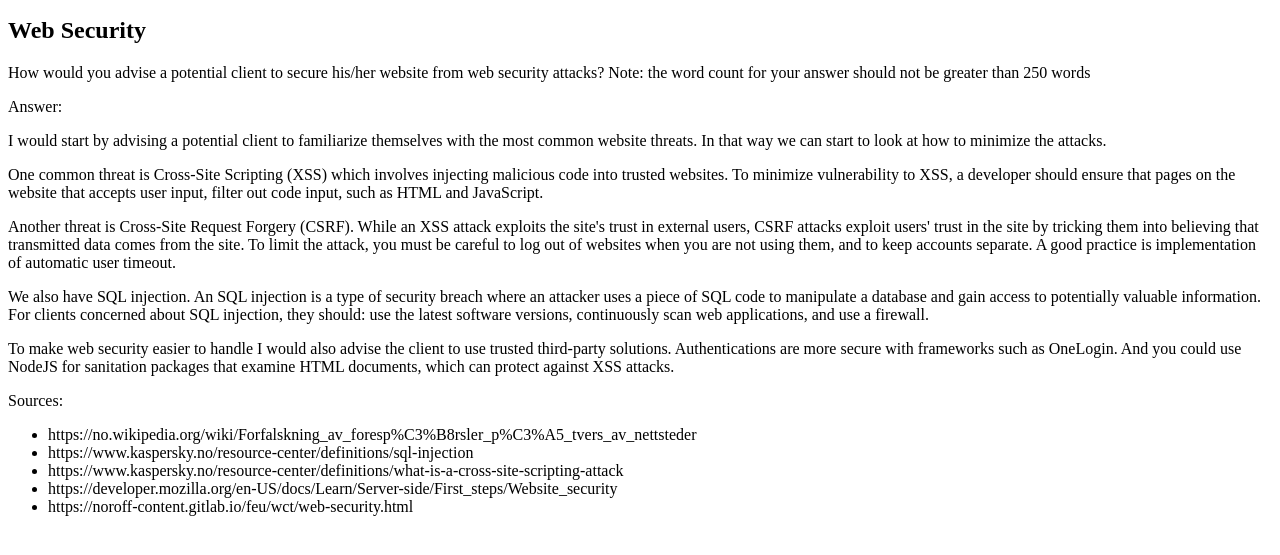
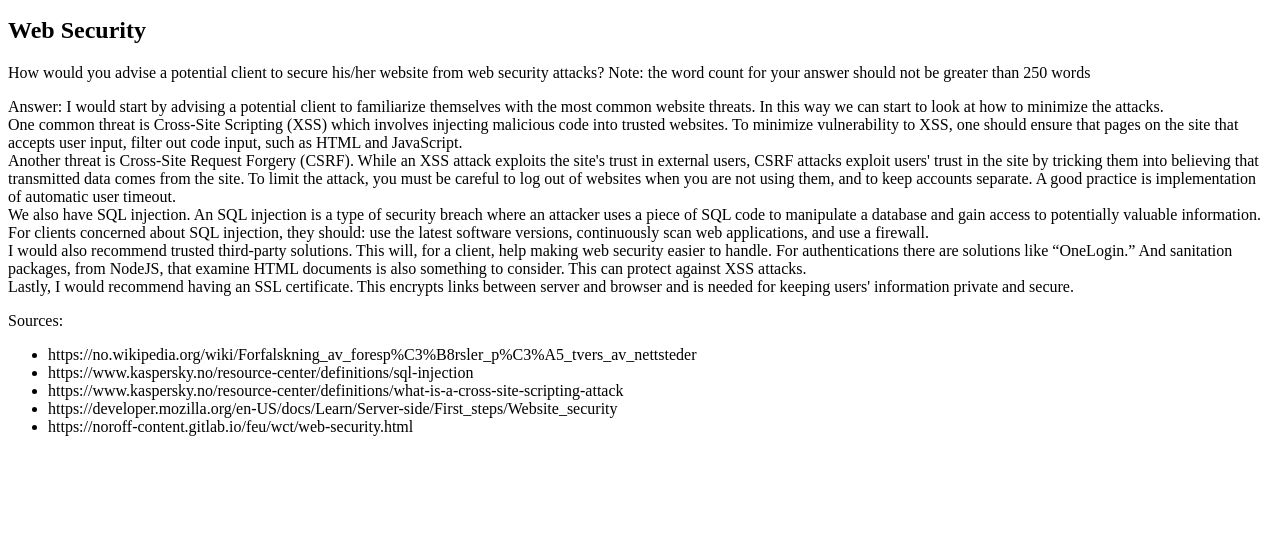
Before and after one commit to Noroff-FEU-Assignments/cross-course-project-SanderNilsen, a plain HTML site: page index.html in a window 1280 px wide. Shown: the part 101-656 px from the top of the page. Drawn offline with Linux system fonts and the light colour scheme.

Commit message:
Update index.html

```diff
--- a/index.html
+++ b/index.html
@@ -12,43 +12,38 @@
       security attacks? Note: the word count for your answer should not be
       greater than 250 words
     </p>
-    <p id="web-security-answer">Answer:</p>
-    <p>
-      I would start by advising a potential client to familiarize themselves
-      with the most common website threats. In that way we can start to look at
-      how to minimize the attacks.
-    </p>
+    <p id="web-security-answer">
+      Answer: I would start by advising a potential client to familiarize
+      themselves with the most common website threats. In this way we can start
+      to look at how to minimize the attacks.<br />
 
-    <p>
       One common threat is Cross-Site Scripting (XSS) which involves injecting
-      malicious code into trusted websites. To minimize vulnerability to XSS, a
-      developer should ensure that pages on the website that accepts user input,
-      filter out code input, such as HTML and JavaScript.
-    </p>
+      malicious code into trusted websites. To minimize vulnerability to XSS,
+      one should ensure that pages on the site that accepts user input, filter
+      out code input, such as HTML and JavaScript.<br />
 
-    <p>
       Another threat is Cross-Site Request Forgery (CSRF). While an XSS attack
       exploits the site's trust in external users, CSRF attacks exploit users'
       trust in the site by tricking them into believing that transmitted data
       comes from the site. To limit the attack, you must be careful to log out
       of websites when you are not using them, and to keep accounts separate. A
-      good practice is implementation of automatic user timeout.
-    </p>
+      good practice is implementation of automatic user timeout.<br />
 
-    <p>
       We also have SQL injection. An SQL injection is a type of security breach
       where an attacker uses a piece of SQL code to manipulate a database and
       gain access to potentially valuable information. For clients concerned
       about SQL injection, they should: use the latest software versions,
-      continuously scan web applications, and use a firewall.
-    </p>
+      continuously scan web applications, and use a firewall.<br />
 
-    <p>
-      To make web security easier to handle I would also advise the client to
-      use trusted third-party solutions. Authentications are more secure with
-      frameworks such as OneLogin. And you could use NodeJS for sanitation
-      packages that examine HTML documents, which can protect against XSS
-      attacks.
+      I would also recommend trusted third-party solutions. This will, for a
+      client, help making web security easier to handle. For authentications
+      there are solutions like “OneLogin.” And sanitation packages, from NodeJS,
+      that examine HTML documents is also something to consider. This can
+      protect against XSS attacks.<br />
+
+      Lastly, I would recommend having an SSL certificate. This encrypts links
+      between server and browser and is needed for keeping users' information
+      private and secure.<br />
     </p>
 
     <p>Sources:</p>
@@ -65,9 +60,7 @@
       <li>
         https://developer.mozilla.org/en-US/docs/Learn/Server-side/First_steps/Website_security
       </li>
-      <li>
-        https://noroff-content.gitlab.io/feu/wct/web-security.html
-      </li>
+      <li>https://noroff-content.gitlab.io/feu/wct/web-security.html</li>
     </ul>
   </body>
 </html>
```
